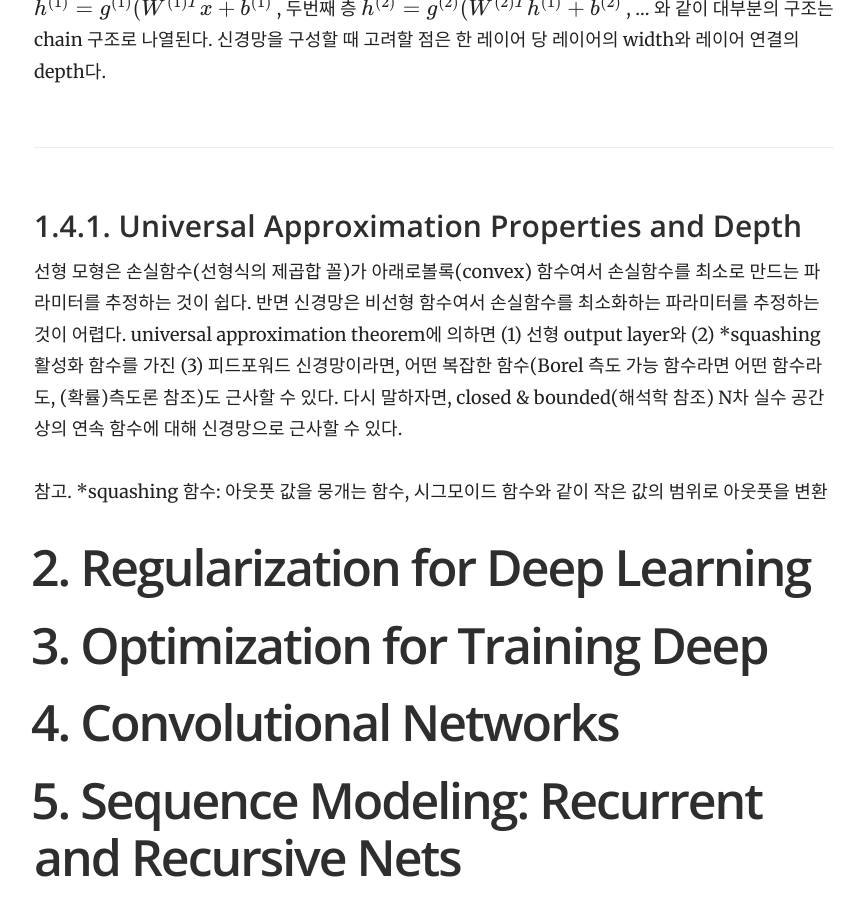
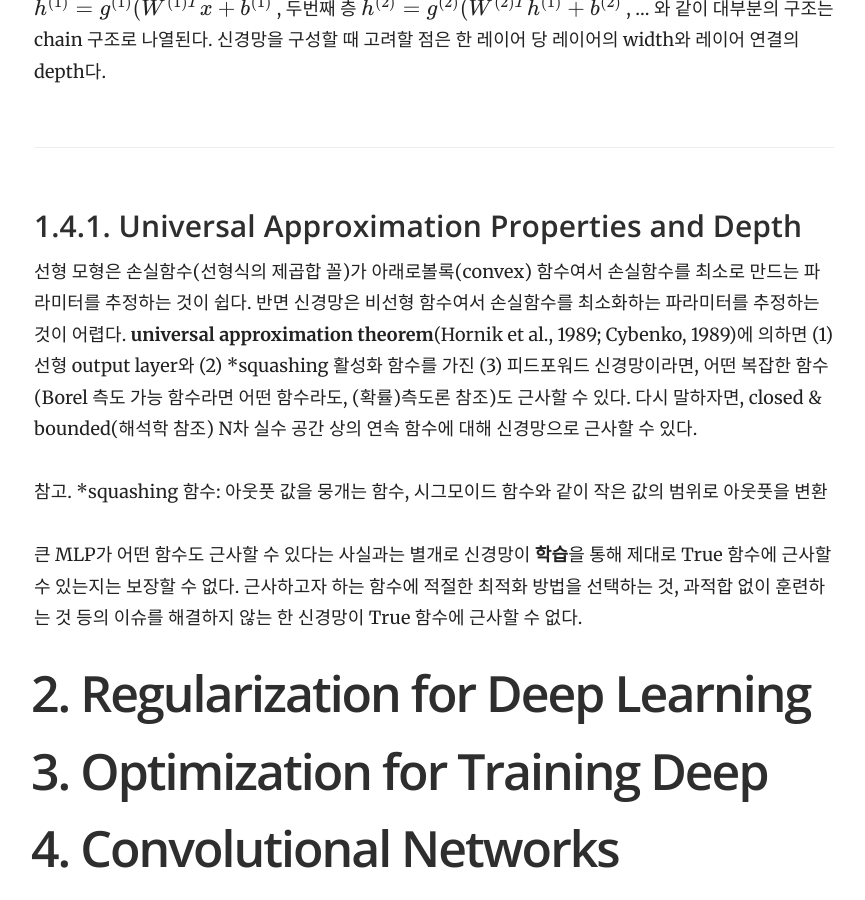
Before and after one commit to yrk3434/yrk3434.github.io, a Jekyll site: the page built from _docs/Theory/Deep Learning Overview.md, in a window 1280 px wide and 900 px high, scrolled down 9262 px. Shown: the whole window, without its empty margins (356-1221 px from the left). Built offline with Jekyll 4.4.1, drawn with Linux system fonts in a browser that asks for light colours; formulas are drawn with MathJax 3.

Commit message:
Update Deep Learning Overview.md

```diff
--- a/_docs/Theory/Deep Learning Overview.md
+++ b/_docs/Theory/Deep Learning Overview.md
@@ -175,9 +175,12 @@ binary classification에서 positive일 확률을 구하는 활성화 함수,
 신경망을 구성할 때 고려할 점은 한 레이어 당 레이어의 width와 레이어 연결의 depth다.
 
 ### 1.4.1. Universal Approximation Properties and Depth
-선형 모형은 손실함수(선형식의 제곱합 꼴)가 아래로볼록(convex) 함수여서 손실함수를 최소로 만드는 파라미터를 추정하는 것이 쉽다. 반면 신경망은 비선형 함수여서 손실함수를 최소화하는 파라미터를 추정하는 것이 어렵다. universal approximation theorem에 의하면 (1) 선형 output layer와 (2) *squashing 활성화 함수를 가진 (3) 피드포워드 신경망이라면, 어떤 복잡한 함수(Borel 측도 가능 함수라면 어떤 함수라도, (확률)측도론 참조)도 근사할 수 있다. 다시 말하자면, closed & bounded(해석학 참조) N차 실수 공간 상의 연속 함수에 대해 신경망으로 근사할 수 있다. <br/>
+선형 모형은 손실함수(선형식의 제곱합 꼴)가 아래로볼록(convex) 함수여서 손실함수를 최소로 만드는 파라미터를 추정하는 것이 쉽다. 반면 신경망은 비선형 함수여서 손실함수를 최소화하는 파라미터를 추정하는 것이 어렵다. **universal approximation theorem**(Hornik et al., 1989; Cybenko, 1989)에 의하면 (1) 선형 output layer와 (2) *squashing 활성화 함수를 가진 (3) 피드포워드 신경망이라면, 어떤 복잡한 함수(Borel 측도 가능 함수라면 어떤 함수라도, (확률)측도론 참조)도 근사할 수 있다. 다시 말하자면, closed & bounded(해석학 참조) N차 실수 공간 상의 연속 함수에 대해 신경망으로 근사할 수 있다. <br/>
 <br/>
-참고. *squashing 함수: 아웃풋 값을 뭉개는 함수, 시그모이드 함수와 같이 작은 값의 범위로 아웃풋을 변환
+참고. *squashing 함수: 아웃풋 값을 뭉개는 함수, 시그모이드 함수와 같이 작은 값의 범위로 아웃풋을 변환 <br/>
+
+큰 MLP가 어떤 함수도 근사할 수 있다는 사실과는 별개로 신경망이 **학습**을 통해 제대로 True 함수에 근사할 수 있는지는 보장할 수 없다. 근사하고자 하는 함수에 적절한 최적화 방법을 선택하는 것, 과적합 없이 훈련하는 것 등의 이슈를 해결하지 않는 한 신경망이 True 함수에 근사할 수 없다.
+
 
 # 2. Regularization for Deep Learning
 
```
